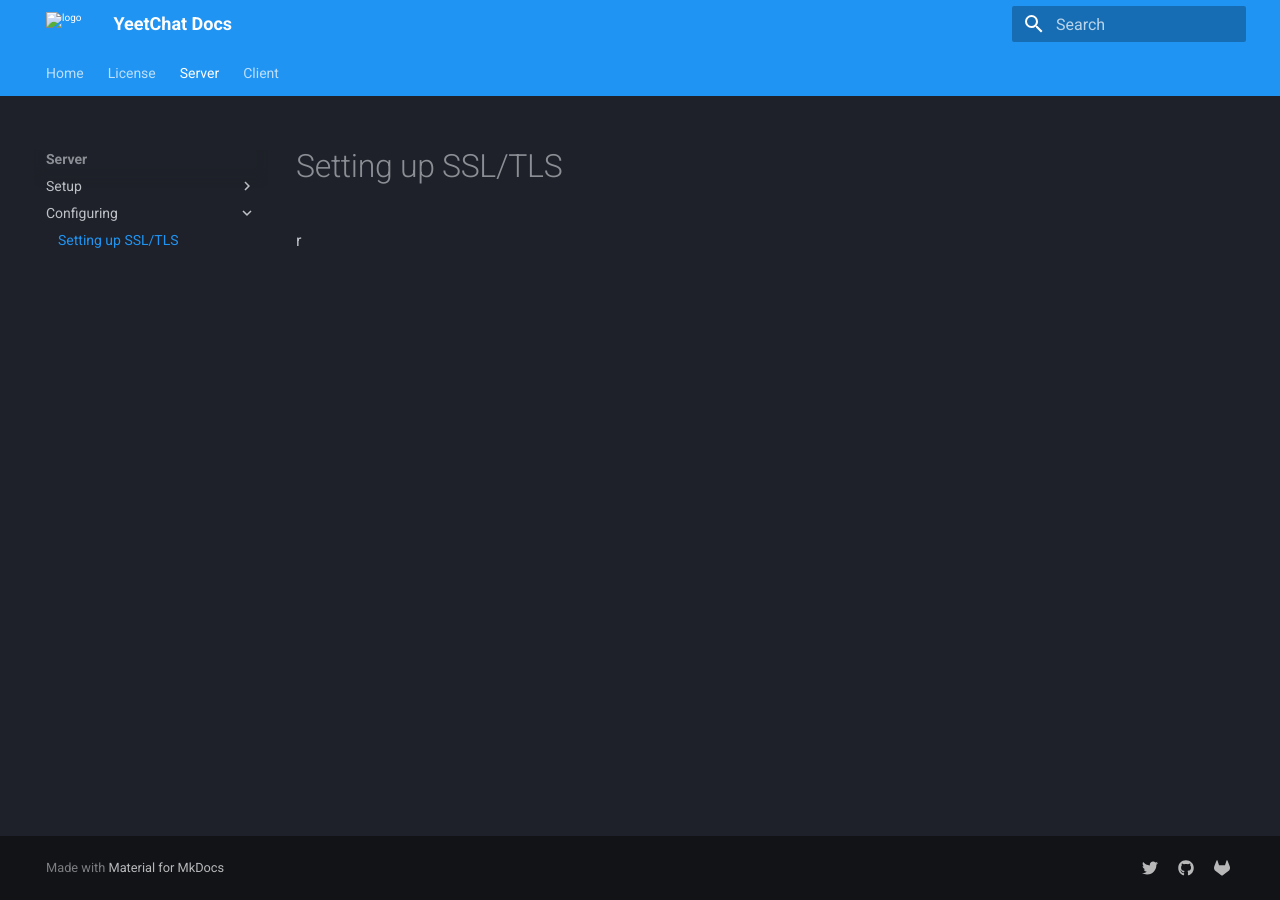
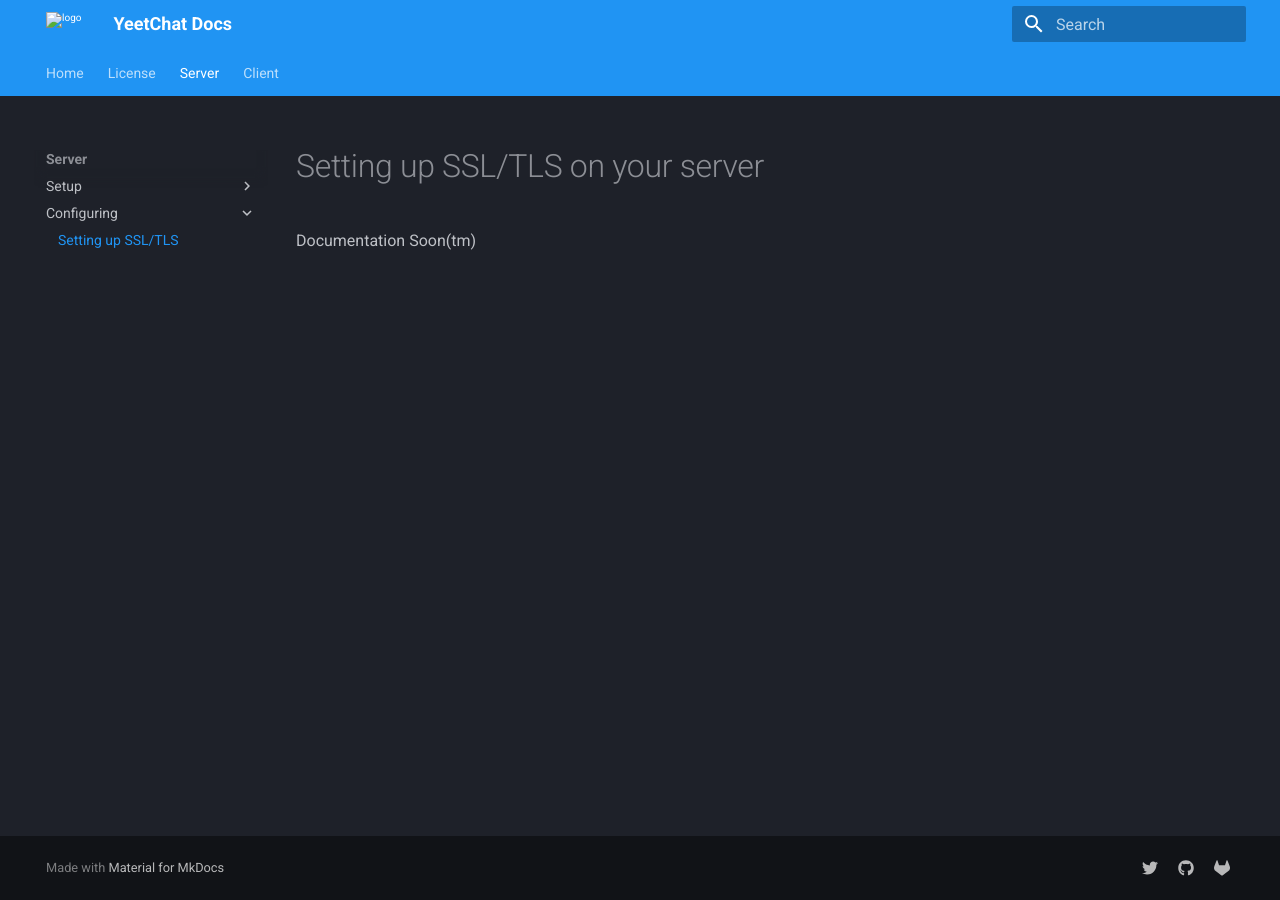
Before and after one commit to YeetChat/yeetchat-docs, an MkDocs documentation site: the page built from docs-source/Server/Configuring/ssl.md, in a window 1280 px wide. Built offline with MkDocs 1.6.1 and Material for MkDocs 9.7.7, drawn with Linux system fonts in a browser that asks for light colours.

Commit message:
update ssl

```diff
--- a/docs-source/Server/Configuring/ssl.md
+++ b/docs-source/Server/Configuring/ssl.md
@@ -1 +1,2 @@
-r
+# Setting up SSL/TLS on your server
+Documentation Soon(tm)
```
